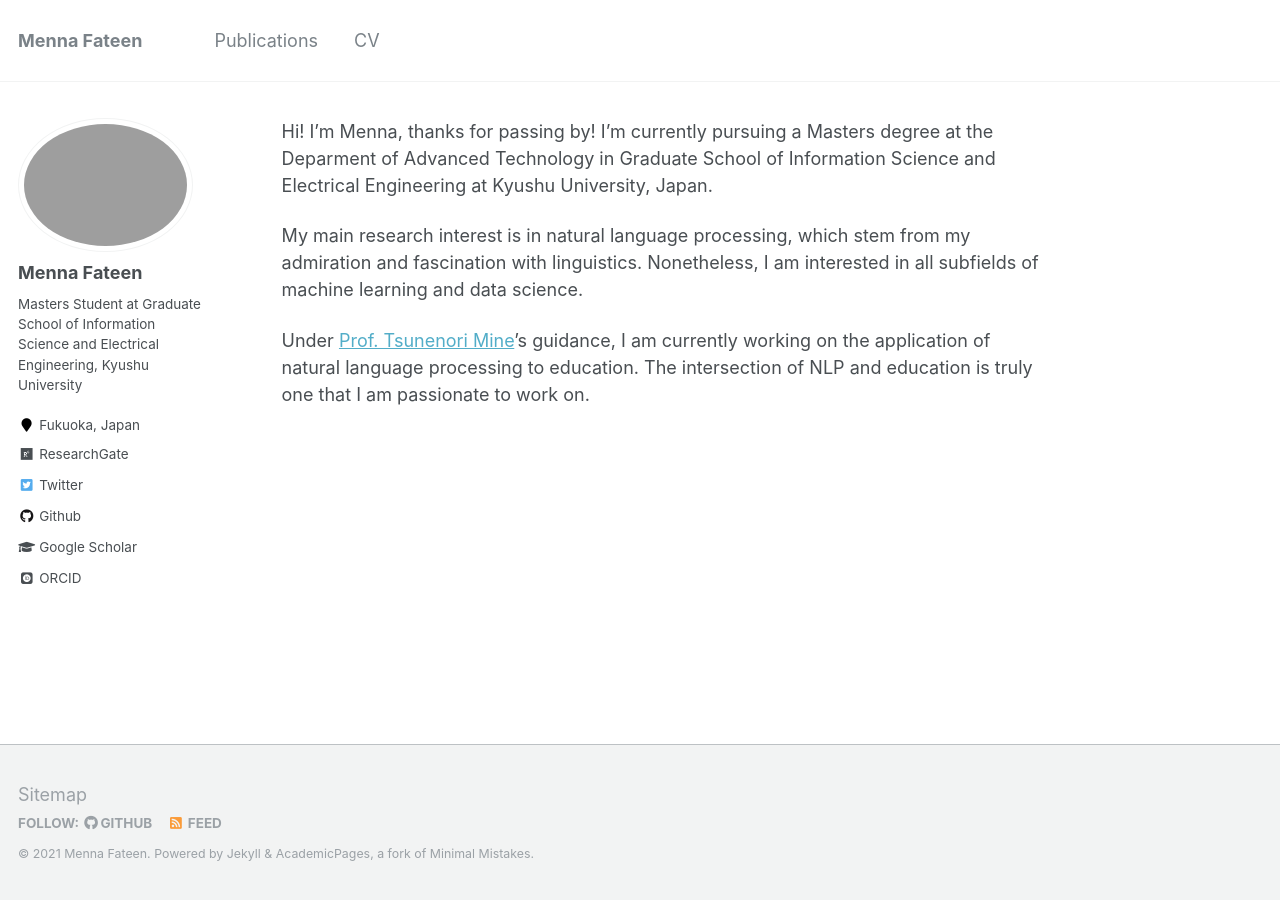
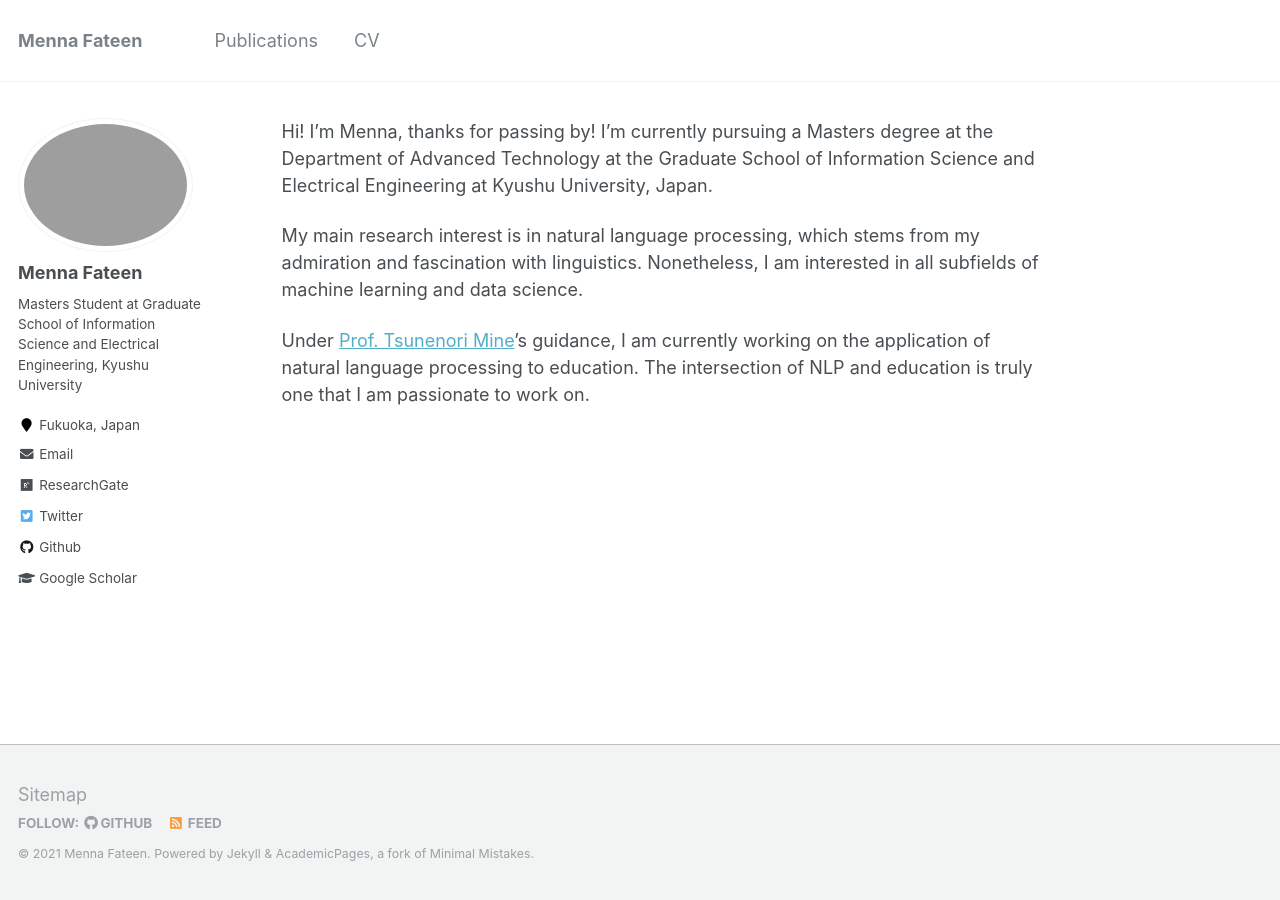
Before and after one commit to mennafateen/mennafateen.github.io, a Jekyll site: the page built from _pages/about.md, in a window 1280 px wide. Built offline with Jekyll 4.4.1, drawn with Linux system fonts in a browser that asks for light colours; some web fonts are replaced.

Commit message:
update about

```diff
--- a/_config.yml
+++ b/_config.yml
@@ -87,7 +87,7 @@ author:
   employer         :
   pubmed           : #"https://www.ncbi.nlm.nih.gov/pubmed/?term=john+snow"
   googlescholar    : "https://scholar.google.com/citations?user=AKWAD5cAAAAJ&hl=en&oi=ao"
-  email            :
+  email            : menna.fateen@gmail.com
   researchgate     :  "https://www.researchgate.net/profile/Menna-Fateen"
   uri              :
   bitbucket        :
@@ -103,7 +103,7 @@ author:
   impactstory      : #"https://profiles.impactstory.org/u/xxxx-xxxx-xxxx-xxxx"
   lastfm           :
   linkedin         :
-  orcid            : "http://orcid.org/yourorcidurl"
+  # orcid            : "http://orcid.org/yourorcidurl"
   pinterest        :
   soundcloud       :
   stackoverflow    : # http://stackoverflow.com/users/123456/username
--- a/_pages/about.md
+++ b/_pages/about.md
@@ -9,9 +9,9 @@ redirect_from:
 ---
 
 Hi! I'm Menna, thanks for passing by!
-I'm currently pursuing a Masters degree at the Deparment of Advanced Technology in Graduate School of Information Science and Electrical Engineering at Kyushu University, Japan.
+I'm currently pursuing a Masters degree at the Department of Advanced Technology at the Graduate School of Information Science and Electrical Engineering at Kyushu University, Japan.
 
-My main research interest is in natural language processing, which stem from my admiration and fascination with linguistics. Nonetheless, I am interested in all subfields of machine learning and data science.
+My main research interest is in natural language processing, which stems from my admiration and fascination with linguistics. Nonetheless, I am interested in all subfields of machine learning and data science.
 
 Under [Prof. Tsunenori Mine](https://www.m.ait.kyushu-u.ac.jp/mine/index_e.html)'s guidance, I am currently working on the application of natural language processing to education. The intersection of NLP and education is truly one that I am passionate to work on.
 
```
